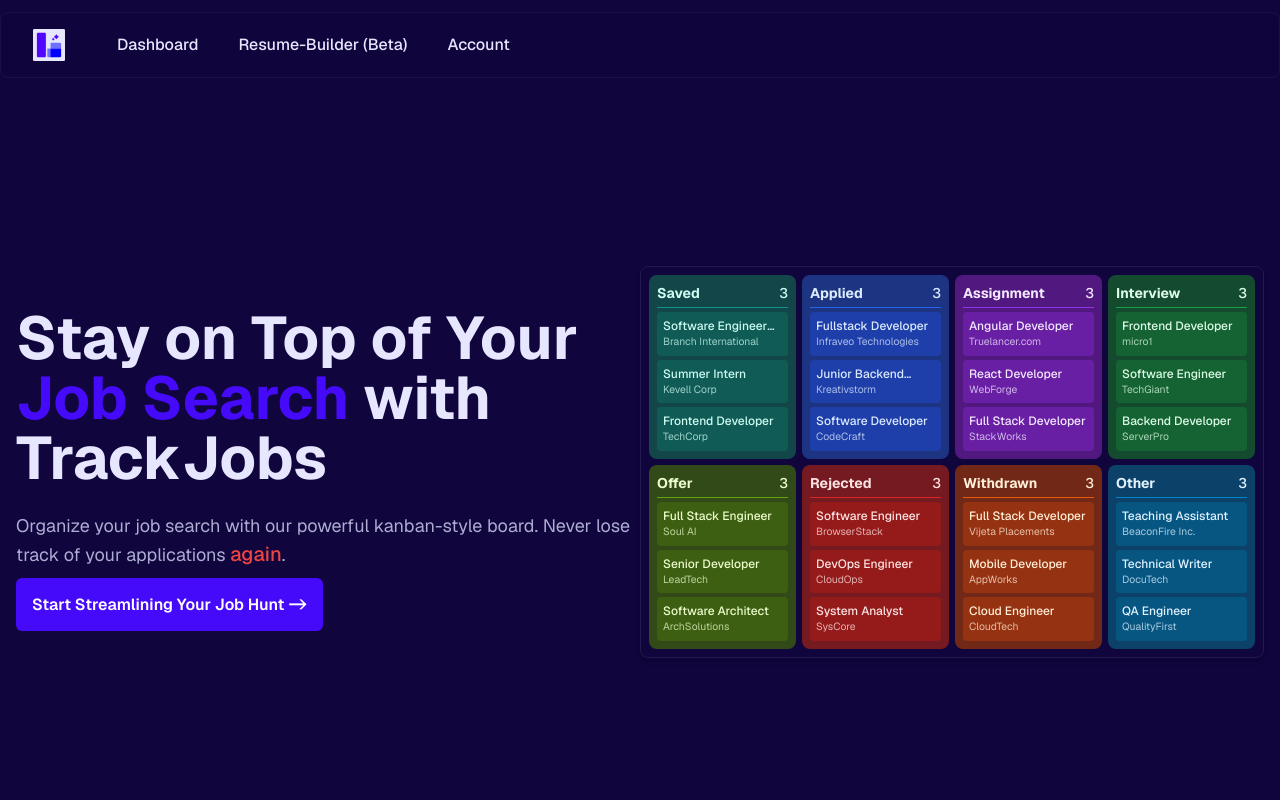
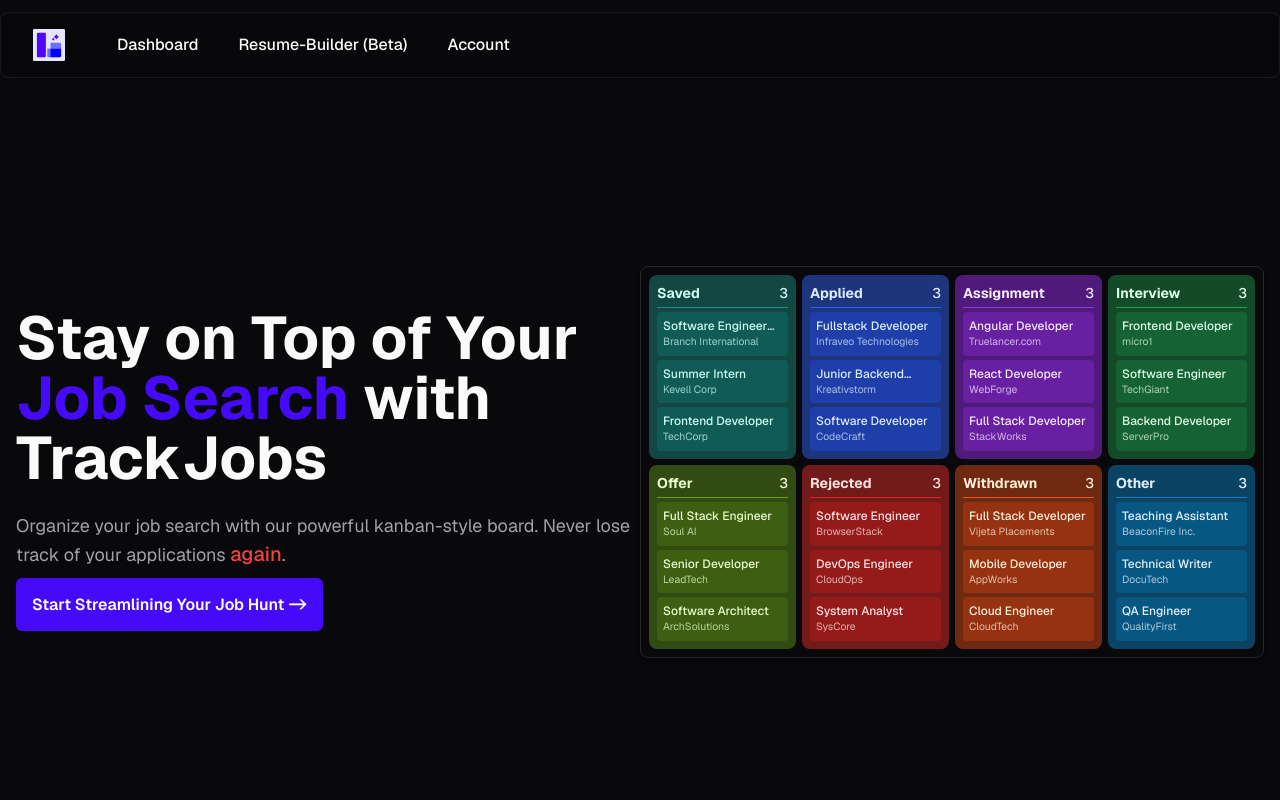
Before and after one commit to techlism/trackjobs, a Next.js app in the folder website/: page / in a window 1280 px wide. Shown: the top 800 px of the page. Built offline with nearby package versions, Linux system fonts and the light colour scheme.

Commit message:
adding a different color scheme

```diff
--- a/website/app/globals.css
+++ b/website/app/globals.css
@@ -1,105 +1,102 @@
 @tailwind base;
 @tailwind components;
 @tailwind utilities;
-
-
-
 @layer base {
   :root {
     /* Base colors */
     --background: 0 0% 100%;
-    --foreground: 255 85% 5%;
+    --foreground: 240 10% 3.9%;
 
     /* Card and Popover */
     --card: 0 0% 100%;
-    --card-foreground: 255 85% 5%;
+    --card-foreground: 240 10% 3.9%;
     --popover: 0 0% 100%;
-    --popover-foreground: 255 85% 5%;
+    --popover-foreground: 240 10% 3.9%;
 
-    /* Primary - using tolopea-600 as main brand color */
-    --primary: 255 96% 51%;  /* tolopea-600 */
+    /* Primary - keeping original tolopea */
+    --primary: 255 96% 51%;
     --primary-foreground: 0 0% 100%;
 
-    /* Secondary - lighter variant */
-    --secondary: 241 100% 95%;  /* based on tolopea-100 */
-    --secondary-foreground: 255 96% 51%;  /* tolopea-600 */
+    /* Secondary - reduced blue tint */
+    --secondary: 240 4.8% 95.9%;
+    --secondary-foreground: 255 96% 51%;
 
     /* Muted */
-    --muted: 241 30% 95%;
-    --muted-foreground: 255 15% 40%;
+    --muted: 240 4.8% 95.9%;
+    --muted-foreground: 240 3.8% 46.1%;
 
     /* Accent */
-    --accent: 255 96% 51%;  /* tolopea-600 */
+    --accent: 255 96% 51%;
     --accent-foreground: 0 0% 100%;
 
     /* Destructive */
-    --destructive: 0 84% 60%;
+    --destructive: 0 84.2% 60.2%;
     --destructive-foreground: 0 0% 98%;
 
-    /* Borders and Input */
-    --border: 241 30% 90%;
-    --input: 241 30% 90%;
-    --ring: 255 96% 51%;  /* tolopea-600 */
+    /* Borders and Input - reduced blue */
+    --border: 240 5.9% 90%;
+    --input: 240 5.9% 90%;
+    --ring: 255 96% 51%;
 
-    /* Chart colors */
-    --chart-1: 255 96% 51%;  /* tolopea-600 */
-    --chart-2: 241 100% 75%;  /* tolopea-200 */
-    --chart-3: 255 100% 62%;  /* tolopea-400 */
-    --chart-4: 255 100% 40%;  /* tolopea-800 */
-    --chart-5: 252 85% 13%;  /* tolopea-950 */
+    /* Chart colors - keeping your vibrant set */
+    --chart-1: 12 76% 61%;
+    --chart-2: 173 58% 39%;
+    --chart-3: 197 37% 24%;
+    --chart-4: 43 74% 66%;
+    --chart-5: 27 87% 67%;
 
     /* Other */
     --radius: 0.5rem;
   }
 
   .dark {
-    /* Base colors */
-    --background: 252 85% 13%;  /* tolopea-950 */
-    --foreground: 241 100% 95%;  /* based on tolopea-100 */
+    /* Base colors - using new background */
+    --background: 240 10% 3.9%;
+    --foreground: 0 0% 98%;
 
     /* Card and Popover */
-    --card: 252 85% 13%;  /* tolopea-950 */
-    --card-foreground: 241 100% 95%;
-    --popover: 252 85% 13%;
-    --popover-foreground: 241 100% 95%;
+    --card: 240 10% 3.9%;
+    --card-foreground: 0 0% 98%;
+    --popover: 240 10% 3.9%;
+    --popover-foreground: 0 0% 98%;
 
     /* Primary */
-    --primary: 255 96% 51%;  /* tolopea-600 */
+    --primary: 255 96% 51%;
     --primary-foreground: 0 0% 100%;
 
-    /* Secondary */
-    --secondary: 255 85% 20%;  /* darker variant */
-    --secondary-foreground: 241 100% 95%;
+    /* Secondary - reduced blue tint */
+    --secondary: 240 3.7% 15.9%;
+    --secondary-foreground: 0 0% 98%;
 
     /* Muted */
-    --muted: 252 50% 20%;
-    --muted-foreground: 241 30% 75%;
+    --muted: 240 3.7% 15.9%;
+    --muted-foreground: 240 5% 64.9%;
 
     /* Accent */
-    --accent: 255 96% 51%;  /* tolopea-600 */
-    --accent-foreground: 0 0% 100%;
+    --accent: 255 96% 51%;
+    --accent-foreground: 0 0% 98%;
 
     /* Destructive */
-    --destructive: 0 63% 46%;
+    --destructive: 0 62.8% 30.6%;
     --destructive-foreground: 0 0% 98%;
 
-    /* Borders and Input */
-    --border: 252 50% 20%;
-    --input: 252 50% 20%;
+    /* Borders and Input - reduced blue */
+    --border: 240 3.7% 15.9%;
+    --input: 240 3.7% 15.9%;
     --ring: 255 96% 51%;
 
-    /* Chart colors */
-    --chart-1: 241 100% 85%;  /* light */
-    --chart-2: 255 96% 51%;   /* medium */
-    --chart-3: 255 100% 40%;  /* dark */
-    --chart-4: 252 85% 25%;   /* darker */
-    --chart-5: 252 85% 13%;   /* darkest */
+    /* Chart colors - using your dark mode set */
+    --chart-1: 220 70% 50%;
+    --chart-2: 160 60% 45%;
+    --chart-3: 30 80% 55%;
+    --chart-4: 280 65% 60%;
+    --chart-5: 340 75% 55%;
   }
 }
 
 @layer utilities {
   .text-balance {
-    text-wrap: balance;
+    text-wrap: stable;
   }
   .glow-effect-background{
     background-image: url('/glow.svg');
--- a/website/app/layout.tsx
+++ b/website/app/layout.tsx
@@ -1,25 +1,24 @@
 import type { Metadata } from "next";
 import "./globals.css";
-import { GeistSans } from 'geist/font/sans';
-import { GeistMono } from 'geist/font/mono';
+import { GeistSans } from "geist/font/sans";
 import { ThemeProvider } from "next-themes";
 import Navbar from "@/components/Navbar";
 import Footer from "@/components/Footer";
-import { Toaster } from "@/components/ui/sonner"
+import { Toaster } from "@/components/ui/sonner";
 
 export const metadata: Metadata = {
 	title: "TrackJobs",
 	description: "Track your job applications effortlessly within seconds.",
 	creator: "Techlism",
-  keywords: ['jobs', 'application tracker'],
+	keywords: ["jobs", "application tracker"],
 	openGraph: {
-    images: 'https://trackjobs.online/trackjobs_og.png',
-    siteName: 'TrackJobs'
+		images: "https://trackjobs.online/trackjobs_og.png",
+		siteName: "TrackJobs",
 	},
 	twitter: {
-    images: 'https://trackjobs.online/trackjobs_og.png',
-    site: '@trackjobs'
-  }
+		images: "https://trackjobs.online/trackjobs_og.png",
+		site: "@trackjobs",
+	},
 };
 
 export default function RootLayout({
@@ -33,7 +32,9 @@
 				<link rel="icon" href="/favicon.ico" sizes="any" />
 				<meta name="viewport" content="width=device-width, initial-scale=1" />
 			</head>
-      <body className={`${GeistSans.className} flex flex-col min-h-dvh w-full mx-auto `}>
+			<body
+				className={`${GeistSans.className} flex flex-col min-h-dvh w-full mx-auto `}
+			>
 				<ThemeProvider attribute="class" defaultTheme="dark" enableSystem>
 					<Navbar className="flex-shrink-0" />
 					<main className="flex-grow flex flex-col max-w-7xl mx-auto my-auto items-center justify-center">
```
Also changed, not shown: 2 other files (tests, documents, lock files or other folders). Lines whose indentation alone changed are shown as unchanged.
